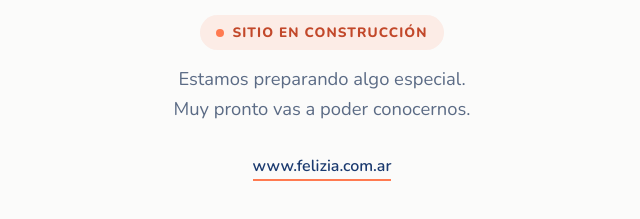
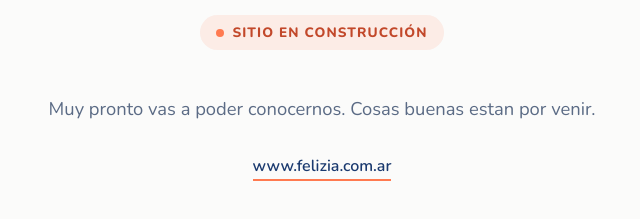
Before and after one commit to Tecnolakis/felizia-web, a plain HTML site: page index.html in a window 1280 px wide. Shown: the part 437-656 px from the top of the page, without its empty margins (318-958 px from the left). Drawn offline with nearby package versions, Linux system fonts and the light colour scheme.

Commit message:
Revise lead paragraph text in index.html
Updated the lead paragraph to improve messaging.

```diff
--- a/index.html
+++ b/index.html
@@ -93,7 +93,7 @@
     </svg>
     <h1 class="brand">Felizia</h1>
     <div class="badge">Sitio en construcción</div>
-    <p class="lead">Estamos preparando algo especial.<br>Muy pronto vas a poder conocernos.</p>
+    <p class="lead"><br>Muy pronto vas a poder conocernos. Cosas buenas estan por venir.</p>
     <a class="url" href="https://www.felizia.com.ar">www.felizia.com.ar</a>
   </main>
 </body>
```
